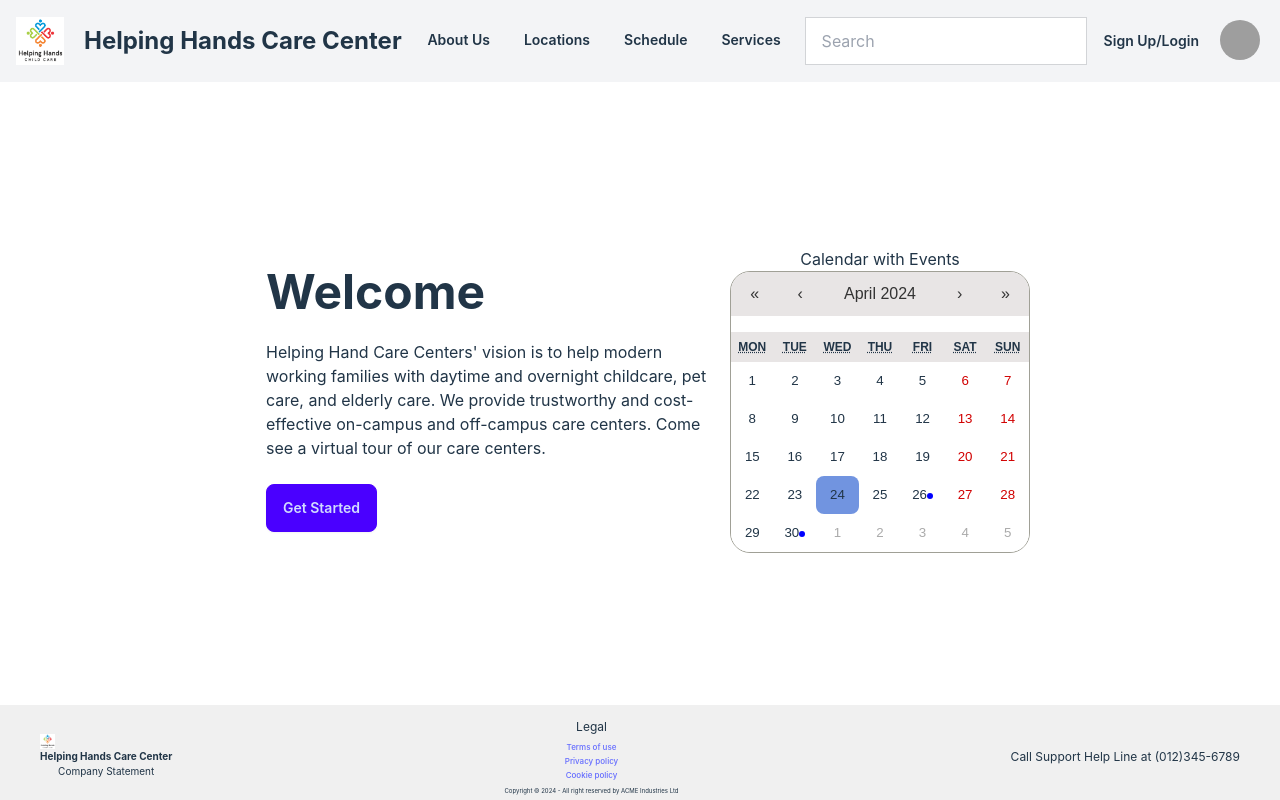
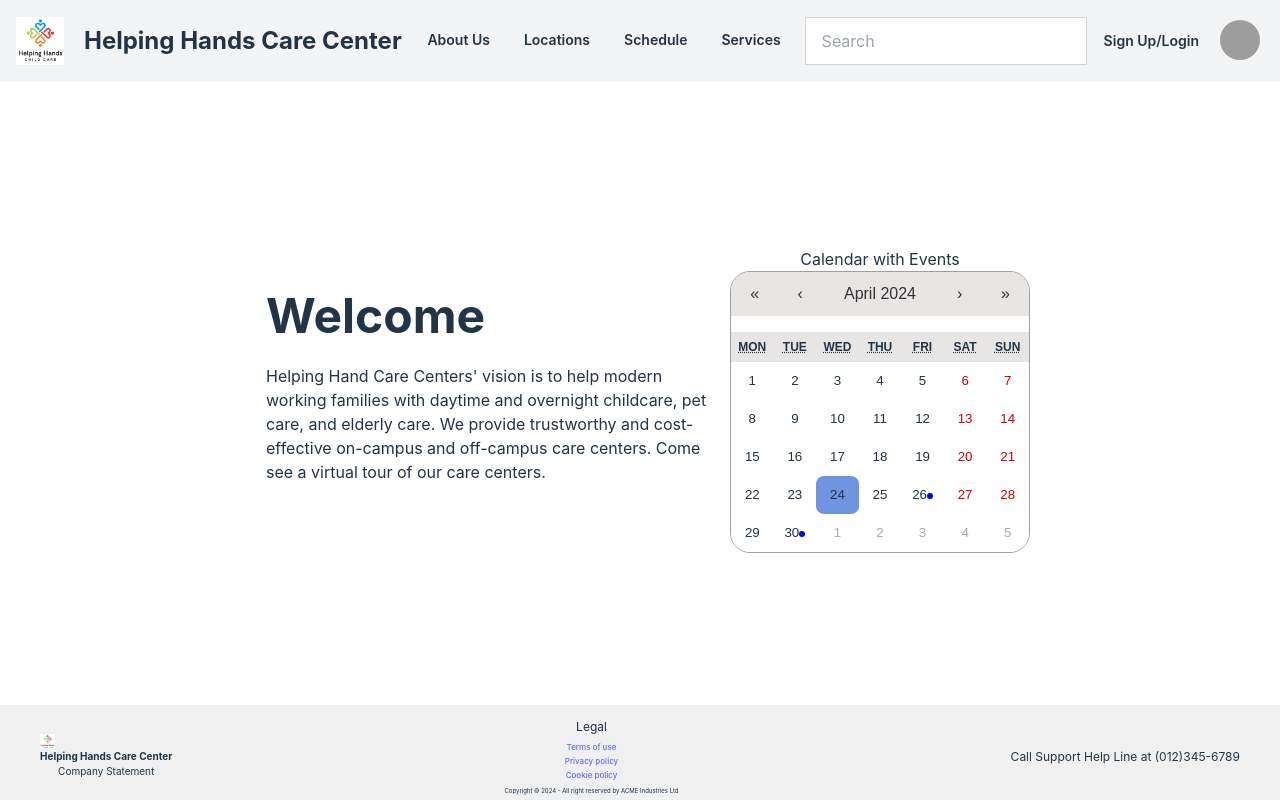
Before and after one commit to dhaleman/Midtown-Repo, a React (Vite) app in the folder Midtown-UI/: page / in a window 1280 px wide. Built offline with nearby package versions, Linux system fonts and the light colour scheme; grey boxes are pictures that could not be loaded.

Commit message:
small format changes

```diff
--- a/Midtown-UI/src/pages/ChildPage.jsx
+++ b/Midtown-UI/src/pages/ChildPage.jsx
@@ -71,11 +71,11 @@ function ChildPage() {
       <Taskbar imagesrc={logo} />
       <div className="flex flex-row">
         <div className="hero">
-          <div className="hero-content text-center">
-          <img
+          <div className="hero-content text-left">
+          {/* <img
               src="https://www.211childcare.org/assets/marketing/Home-Hero-ffc2ef4c3edba13a068fac9becb576a0b683d4fa64aab0777e842302592bc252.jpg"
               className="max-w-sm rounded-lg shadow-2xl"
-            />
+            /> */}
             <div className="max-w-md">
               <h1 className="text-4xl font-bold">Our Child Care</h1>
               <p className="py-2">
--- a/Midtown-UI/src/pages/HomePage.jsx
+++ b/Midtown-UI/src/pages/HomePage.jsx
@@ -81,7 +81,7 @@ function HomePage() {
                 cost-effective on-campus and off-campus care centers.
                 Come see a virtual tour of our care centers.
               </p>
-              <button className="btn btn-primary">Get Started</button>
+              {/* <button className="btn btn-primary">Schedule</button> */}
             </div>
           </div>
         </div>
--- a/Midtown-UI/src/pages/LoginPage.jsx
+++ b/Midtown-UI/src/pages/LoginPage.jsx
@@ -1,4 +1,4 @@
-import React from "react";
+import React, { useState } from "react";
 import { Link } from "react-router-dom";
 import Taskbar from "../components/Taskbar";
 import logo from "../HelpingHands3.png";
```
